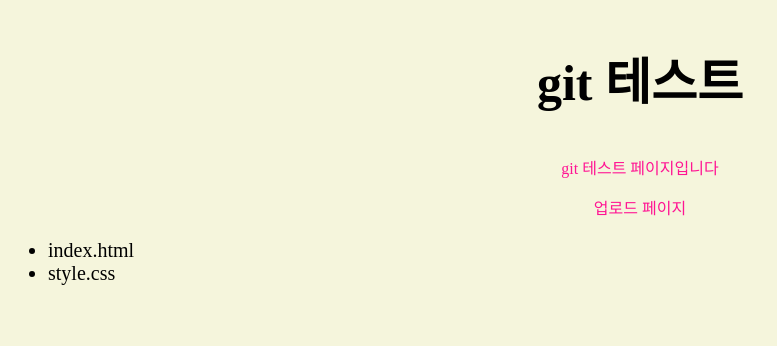
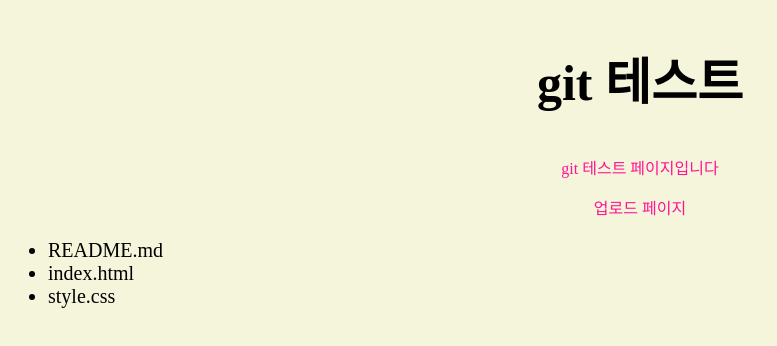
Before and after one commit to je1113/test, a plain HTML site: page index.html in a window 1280 px wide. Shown: the whole page, without its empty margins (0-777 px from the left). Drawn offline with Linux system fonts and the light colour scheme.

Commit message:
index.html 수정 README.md수정

```diff
--- a/index.html
+++ b/index.html
@@ -12,6 +12,7 @@
     <p>git 테스트 페이지입니다</p>
     <p>업로드 페이지</p>
     <ul>
+        <li>README.md</li>
         <li>index.html</li>
         <li>style.css</li>
     </ul>
```
Also changed, not shown: 1 other file.
